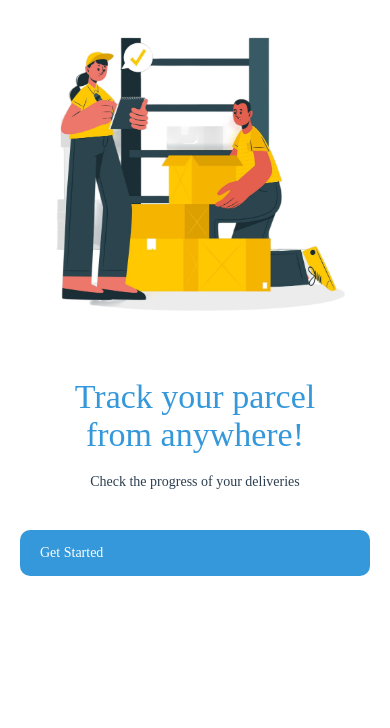
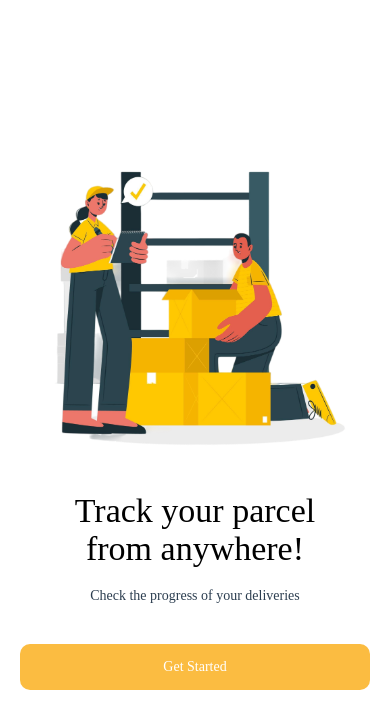
Before and after one commit to ParcelManagment/mobile-app, a React Native app in the folder clientApp/: screen / in a window 390 px wide. Shown: the top 728 px of the page. Built offline with nearby package versions, Linux system fonts and the light colour scheme.

Commit message:
welcome screen

```diff
--- a/clientApp/Screens/welcomeScreen.jsx
+++ b/clientApp/Screens/welcomeScreen.jsx
@@ -18,7 +18,7 @@ const { height } = Dimensions.get("window");
 const WelcomeScreen = () => {
   return (
     <SafeAreaView style={styles.container}>
-      <View>
+      <View style={styles.content}>
         <ImageBackground
           style={styles.imageBackground}
           resizeMode="contain"
@@ -30,28 +30,9 @@ const WelcomeScreen = () => {
             Check the progress of your deliveries
           </Text>
         </View>
-        <View
-          style={{
-            paddingHorizontal: Spacing * 2,
-            paddingVertical: Spacing * 4,
-          }}
-        >
-          <TouchableOpacity
-            style={{
-              backgroundColor: Colors.primary,
-              paddingVertical: Spacing * 1.5,
-              paddingHorizontal: Spacing * 2,
-              borderRadius: Spacing,
-            }}
-          >
-            <Text
-              style={{
-                fontFamily: Font["Inter-bold"],
-                color: Colors.onPrimary,
-              }}
-            >
-              Get Started
-            </Text>
+        <View style={styles.buttonContainer}>
+          <TouchableOpacity style={styles.button}>
+            <Text style={styles.buttonText}>Get Started</Text>
           </TouchableOpacity>
         </View>
       </View>
@@ -65,13 +46,20 @@ const styles = StyleSheet.create({
   container: {
     flex: 1,
   },
+  content: {
+    flex: 1,
+    justifyContent: "center",
+    alignItems: "center",
+    marginTop: Spacing * 2,
+  },
   imageBackground: {
     height: height / 2.5,
     width: "100%",
+    marginBottom: Spacing * 2,
   },
   textContainer: {
     paddingHorizontal: Spacing * 4,
-    paddingTop: Spacing * 4,
+    alignItems: "center",
   },
   titleText: {
     fontSize: FontSize.xxLarge,
@@ -86,4 +74,20 @@ const styles = StyleSheet.create({
     textAlign: "center",
     marginTop: Spacing * 2,
   },
+  buttonContainer: {
+    width: "100%",
+    paddingHorizontal: Spacing * 2,
+    paddingVertical: Spacing * 4,
+  },
+  button: {
+    backgroundColor: Colors.buttoncolor,
+    paddingVertical: Spacing * 1.5,
+    paddingHorizontal: Spacing * 2,
+    borderRadius: Spacing,
+  },
+  buttonText: {
+    fontFamily: Font["Inter-bold"],
+    color: Colors.onPrimary,
+    textAlign: "center",
+  },
 });
--- a/clientApp/constants/colors.js
+++ b/clientApp/constants/colors.js
@@ -1,6 +1,7 @@
 const Colors = {
-    primary: "#3498db",
+    primary: "#000000",
     text: "#2c3e50",
     onPrimary: "#ffffff",
+    buttoncolor: "#fbbc41",
 };
 export default Colors;
```
